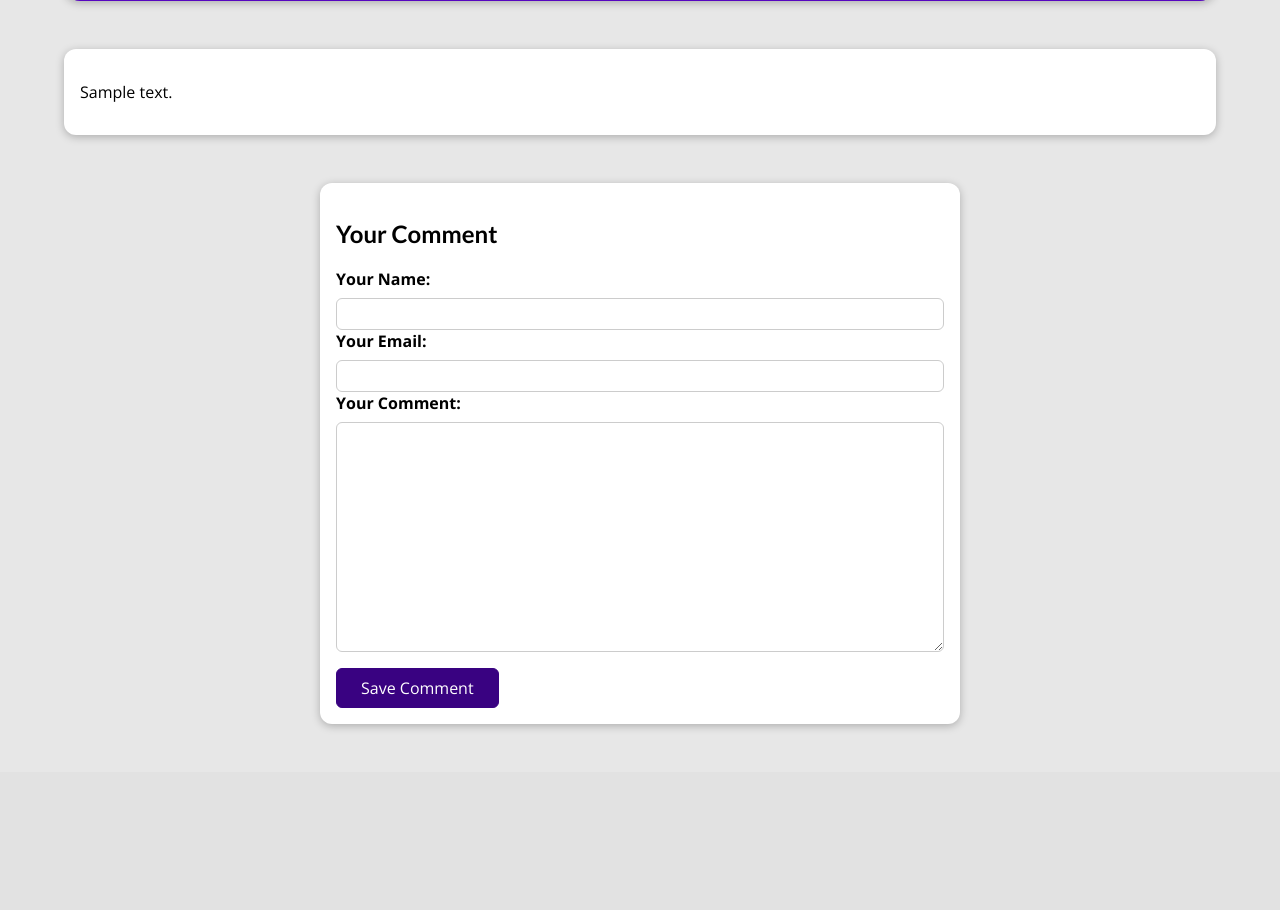
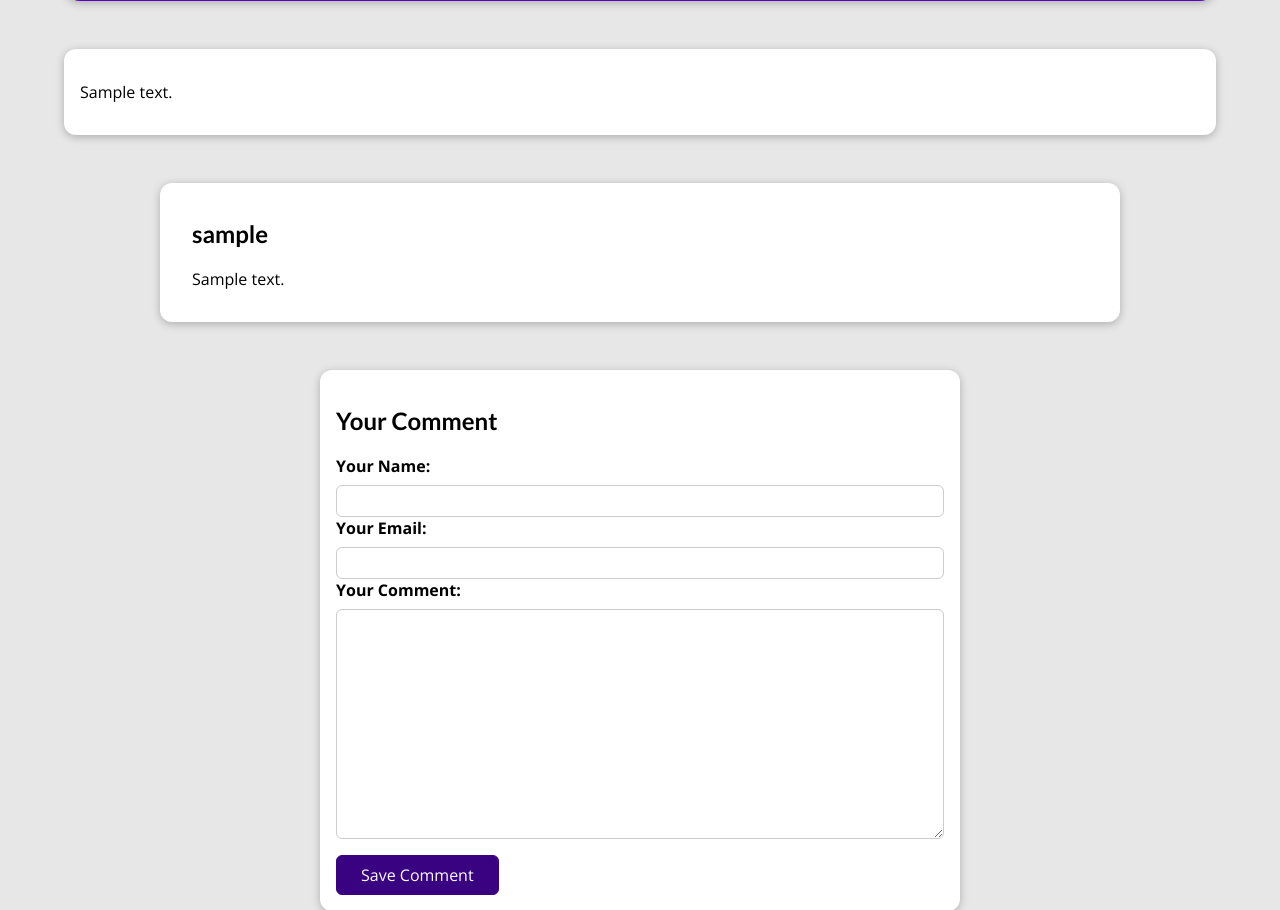
Before and after one commit to eccololo/djblog, a Django app: a page that uses blog/templates/blog/post-detail.html in a window 1280 px wide. Shown: the part 479-1389 px from the top of the page. Before the commit the page ends 1207 px from the top, so only its background shows below. Run offline with Django 5.2, Linux system fonts and the light colour scheme; tables that the repository leaves empty hold one stand-in row (values such as "Sample post"); grey boxes marked "Sample" are stand-in pictures.

Commit message:
Add diplay of comments in single post page and add css styles to this list of comments.

```diff
--- a/blog/static/blog/post-detail.css
+++ b/blog/static/blog/post-detail.css
@@ -156,3 +156,29 @@ body {
     padding: 0.25rem 1.5rem;
     border-radius: 6px;
   }
+
+  #comments {
+    margin: 3rem auto;
+    width: 90%;
+    max-width: 60rem;
+    border-radius: 12px;
+    background-color: white;
+    box-shadow: 0 2px 8px rgba(0, 0, 0, 0.25);
+    padding: 1rem 2rem;
+  }
+
+  #comments ul {
+    list-style: none;
+    padding: 0;
+    margin: 0;
+  }
+
+  #comments li {
+    margin-bottom: 1rem;
+    border-bottom: 2px solid #ccc;
+
+  }
+
+  #comments li:last-of-type {
+    border-bottom: none;
+  }
--- a/blog/templates/blog/post-detail.html
+++ b/blog/templates/blog/post-detail.html
@@ -36,6 +36,18 @@ Blog by Mateusz Hyla - {{ post.title }}
 <main>
   {{ post.content|linebreaks }}
 </main>
+
+<section id="comments">
+  <ul>
+    {% for comment in comments %}
+      <li>
+        <h2>{{ comment.user_name }}</h2>
+        <p>{{ comment.text|linebreaks }}</p>
+      </li>
+    {% endfor %}
+  </ul>
+</section>
+
 <section id="comment-form">
   <h2>Your Comment</h2>
   <form action="{% url 'post-details-page' post.slug %}" method="POST">
--- a/blog/views.py
+++ b/blog/views.py
@@ -34,7 +34,8 @@ class SinglePostView(View):
         context = {
             "post": post,
             "post_tags": post.tags.all(),
-            "comment_form": CommentForm()
+            "comment_form": CommentForm(),
+            "comments": post.comments.all().order_by("-id")
         }
 
         return render(request, "blog/post-detail.html", context)
@@ -54,7 +55,8 @@ class SinglePostView(View):
         context = {
             "post": post,
             "post_tags": post.tags.all(),
-            "comment_form": comment_form
+            "comment_form": comment_form,
+            "comments": post.comments.all().order_by("-id")
         }
 
         return render(request, "blog/post-detail.html", context)
```
